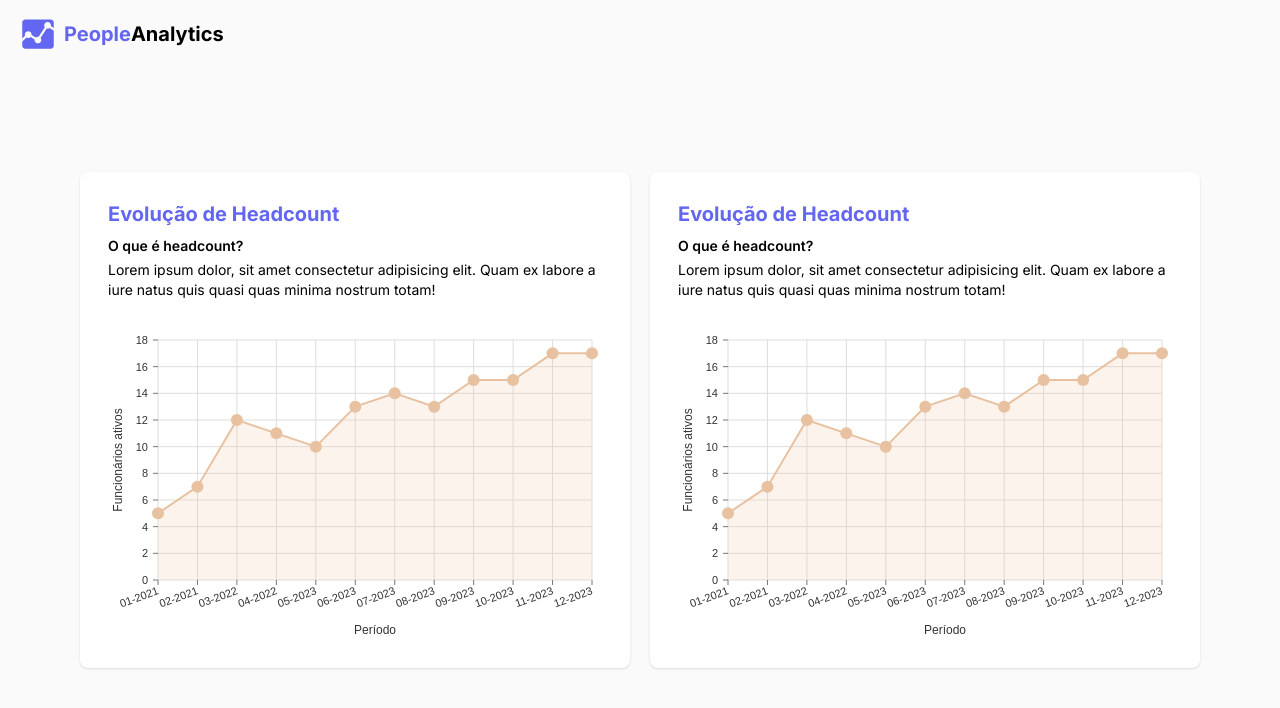
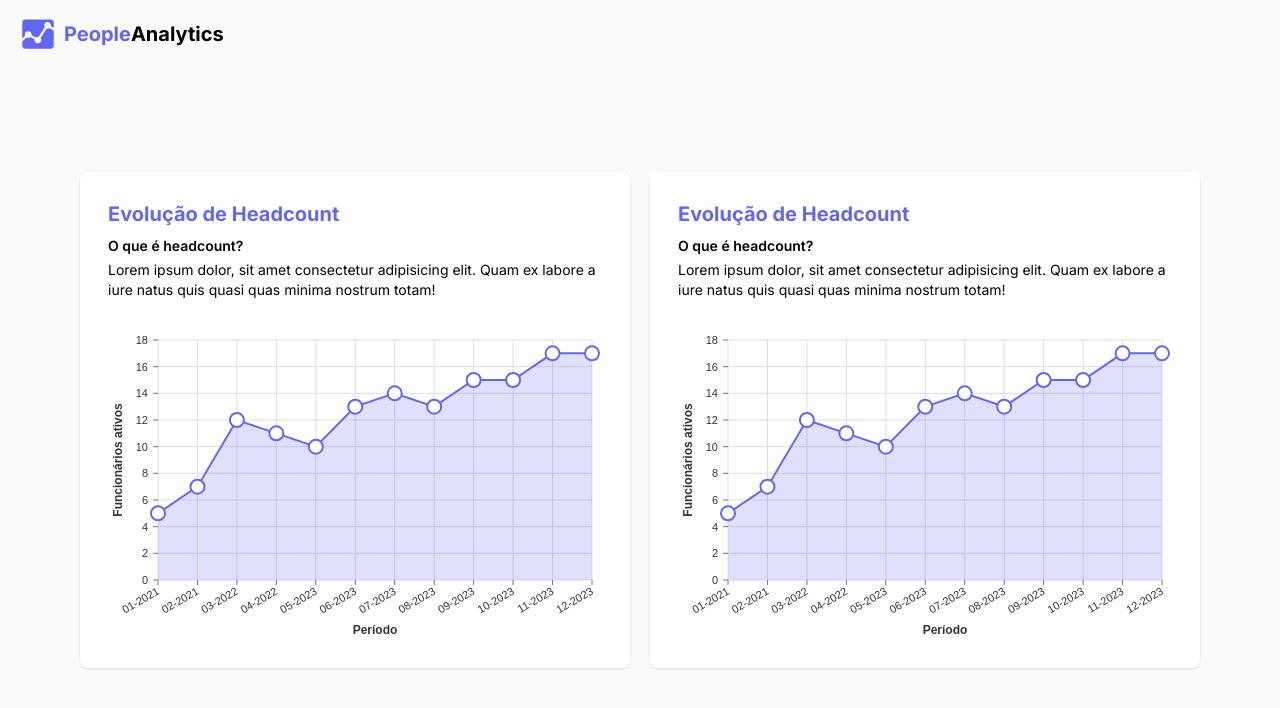
Before and after one commit to turevel/people-analytics, a React (Vite) app in the folder frontend/: page /analytics in a window 1280 px wide. Shown: the top 708 px of the page. Built offline with nearby package versions, Linux system fonts and the light colour scheme.

Commit message:
feat: add styles to chart

```diff
--- a/frontend/src/components/Stats/LineChart.tsx
+++ b/frontend/src/components/Stats/LineChart.tsx
@@ -10,12 +10,7 @@ function LineChart({ axisBottomLabel, axisLeftLabel, data }: Props) {
 	return (
 		<div className="h-[320px]">
 			<ResponsiveLine
-				data={data}
-				lineWidth={2}
 				animate={true}
-				useMesh={true}
-				margin={{ bottom: 60, left: 50, top: 20, right: 10 }}
-				pointSize={12}
 				axisLeft={{
 					legend: axisLeftLabel,
 					legendOffset: -40,
@@ -25,9 +20,27 @@ function LineChart({ axisBottomLabel, axisLeftLabel, data }: Props) {
 					legend: axisBottomLabel,
 					legendOffset: 50,
 					legendPosition: 'middle',
-					tickRotation: -20,
+					tickRotation: -30,
 				}}
+				colors={['#6366f1']}
+				data={data}
 				enableArea={true}
+				lineWidth={2}
+				margin={{ bottom: 60, left: 50, top: 20, right: 10 }}
+				pointBorderColor="#6366f1"
+				pointBorderWidth={2}
+				pointColor="#fff"
+				pointSize={14}
+				theme={{
+					axis: {
+						legend: {
+							text: {
+								fontWeight: 'bold',
+							},
+						},
+					},
+				}}
+				useMesh={true}
 			/>
 		</div>
 	);
```
